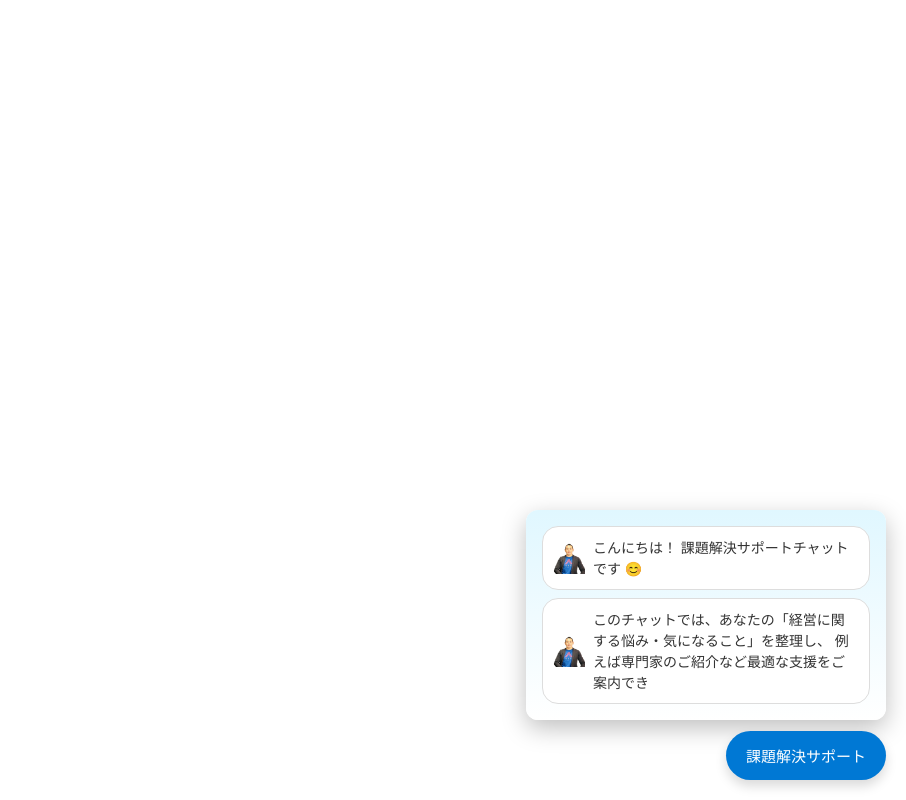
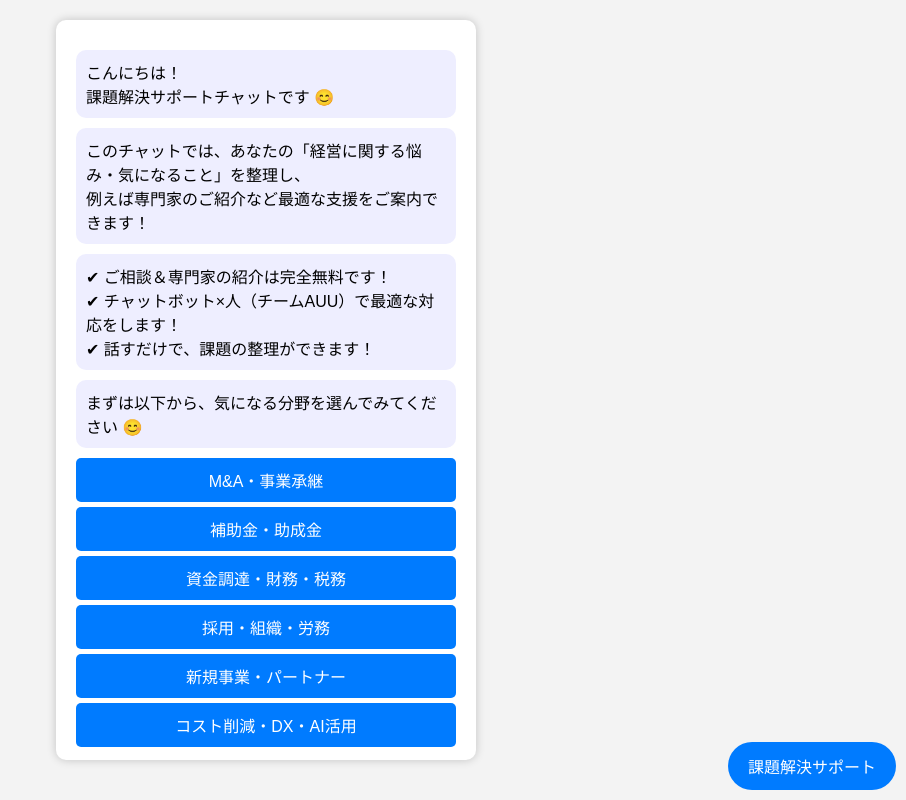
Before and after one commit to Yusuke-AUU/AUU-AutoStart-Chatbot, a plain HTML site: page index.html in a window 1280 px wide. Shown: the whole page, without its empty margins (374-1280 px from the left). Drawn offline with Linux system fonts and the light colour scheme.

Commit message:
Add files via upload

```diff
--- a/index.html
+++ b/index.html
@@ -1,16 +1,17 @@
+
 <!DOCTYPE html>
 <html lang="ja">
 <head>
   <meta charset="UTF-8" />
   <meta name="viewport" content="width=device-width, initial-scale=1.0"/>
-  <title>課題解決チャットサポート</title>
+  <title>課題解決サポートチャット</title>
   <link rel="stylesheet" href="style.css" />
 </head>
 <body>
-  <button class="chat-launcher" onclick="startChat()">課題解決サポート</button>
-  <div class="chat-box" id="chatBox">
-    <div class="chat-body" id="chatBody"></div>
+  <div id="chatBox">
+    <div id="chatBody"></div>
   </div>
+  <button id="startButton" onclick="startChat()">課題解決サポート</button>
   <script src="script.js"></script>
 </body>
 </html>
--- a/script.js
+++ b/script.js
@@ -21,9 +21,9 @@ let selectedSubcategory = "";
 function startChat() {
   chatBox.style.display = "flex";
   chatBody.innerHTML = "";
-  typeMessage("こんにちは！\n課題解決サポートチャットです 😊", () => {
-    typeMessage("このチャットでは、あなたの「経営に関する悩み・気になること」を整理し、\n例えば専門家のご紹介など最適な支援をご案内できます！", () => {
-      typeMessage("✔ ご相談＆専門家の紹介は完全無料です！\n\n✔ チャットボット×人（チームAUU）で最適な対応をします！\n\n✔ 話すだけで、課題の整理ができます！", () => {
+  typeMessage("こんにちは！<br>課題解決サポートチャットです 😊", () => {
+    typeMessage("このチャットでは、あなたの「経営に関する悩み・気になること」を整理し、<br>例えば専門家のご紹介など最適な支援をご案内できます！", () => {
+      typeMessage("✔ ご相談＆専門家の紹介は完全無料です！<br>✔ チャットボット×人（チームAUU）で最適な対応をします！<br>✔ 話すだけで、課題の整理ができます！", () => {
         typeMessage("まずは以下から、気になる分野を選んでみてください 😊", () => {
           Object.keys(categories).forEach(cat => {
             const btn = document.createElement("button");
@@ -38,19 +38,13 @@ function startChat() {
   });
 }
 
-function typeMessage(text, callback) {
+function typeMessage(html, callback) {
   const msg = document.createElement("div");
   msg.className = "message bot";
+  msg.innerHTML = html;
   chatBody.appendChild(msg);
-  let i = 0;
-  const interval = setInterval(() => {
-    msg.textContent += text[i++];
-    scrollToBottom();
-    if (i >= text.length) {
-      clearInterval(interval);
-      if (callback) callback();
-    }
-  }, 60);
+  scrollToBottom();
+  if (callback) callback();
 }
 
 function handleCategory(cat) {
@@ -128,7 +122,7 @@ function submitForm() {
     body: JSON.stringify(payload)
   });
 
-  typeMessage("ありがとうございます！内容を確認し、担当よりご連絡いたします。\n私たちは、貴社の益々の発展を応援しております！\n引き続きよろしくお願いいたします。", () => {
+  typeMessage("ありがとうございます！内容を確認し、担当よりご連絡いたします。<br>私たちは、貴社の益々の発展を応援しております！<br>引き続きよろしくお願いいたします。", () => {
     const restart = document.createElement("button");
     restart.textContent = "🔁 もう一度相談する";
     restart.className = "restart-button";
--- a/style.css
+++ b/style.css
@@ -1,152 +1,78 @@
+
 body {
+  font-family: sans-serif;
+  background: #f3f3f3;
   margin: 0;
-  font-family: "Segoe UI", sans-serif;
-  background: linear-gradient(to bottom, #cdefff, #f0f9ff);
+  padding: 0;
 }
 
-.chat-launcher {
-  position: fixed;
-  bottom: 20px;
-  right: 20px;
-  background-color: #0078d4;
-  color: white;
-  border: none;
-  padding: 14px 20px;
-  border-radius: 30px;
-  font-size: 15px;
-  cursor: pointer;
-  box-shadow: 0 6px 12px rgba(0,0,0,0.15);
-  z-index: 1000;
+#chatBox {
+  display: none;
+  flex-direction: column;
+  width: 95%;
+  max-width: 400px;
+  height: 90vh;
+  margin: 20px auto;
+  background: white;
+  border-radius: 10px;
+  box-shadow: 0 0 10px rgba(0,0,0,0.2);
+  overflow-y: auto;
+  padding: 10px;
 }
 
-.chat-box {
-  display: none;
-  flex-direction: column;
-  position: fixed;
-  bottom: 80px;
-  right: 20px;
-  width: 360px;
-  max-width: 90%;
-  background: white;
-  border-radius: 12px;
-  box-shadow: 0 8px 24px rgba(0,0,0,0.25);
-  overflow: hidden;
-  z-index: 999;
-}
-
-.chat-body {
-  padding: 16px;
-  font-size: 14px;
-  color: #333;
-  max-height: 500px;
+#chatBody {
+  flex: 1;
   overflow-y: auto;
-  display: flex;
-  flex-direction: column;
-  gap: 8px;
-  background: linear-gradient(to bottom, #e0f7ff, #ffffff);
+  padding: 10px;
 }
 
 .message {
-  max-width: 80%;
-  padding: 10px 14px;
-  border-radius: 16px;
-  line-height: 1.5;
-  display: inline-block;
+  background: #eef;
+  margin: 10px 0;
+  padding: 10px;
+  border-radius: 10px;
 }
 
-.bot {
-  align-self: flex-start;
-  background-color: #ffffff;
-  border: 1px solid #ddd;
-  color: #333;
-  position: relative;
-  padding-left: 50px;
-  background-image: url('tanaka-photo.png');
-  background-size: 32px 32px;
-  background-repeat: no-repeat;
-  background-position: 10px center;
+.message.bot {
+  background: #eef;
 }
 
-.user {
-  align-self: flex-end;
-  background-color: #dcf8c6;
-  color: #000;
+button.category-button,
+button.subcategory-button,
+button.submit-button,
+button.restart-button {
+  display: block;
+  width: 100%;
+  margin: 5px 0;
+  padding: 10px;
+  border: none;
+  border-radius: 5px;
+  background: #007bff;
+  color: white;
+  font-size: 16px;
+  cursor: pointer;
 }
 
-.category-button, .subcategory-button, .submit-button, .restart-button {
-  display: inline-block;
-  margin-top: 6px;
-  padding: 10px;
-  background-color: #0078d4;
+button:hover {
+  opacity: 0.9;
+}
+
+.form-input {
+  width: 100%;
+  margin: 5px 0;
+  padding: 8px;
+  font-size: 16px;
+}
+
+#startButton {
+  position: fixed;
+  bottom: 10px;
+  right: 10px;
+  background: #007bff;
   color: white;
   border: none;
-  border-radius: 16px;
+  padding: 12px 20px;
+  border-radius: 30px;
+  font-size: 16px;
   cursor: pointer;
-  font-size: 14px;
 }
-
-.category-button:hover, .subcategory-button:hover, .submit-button:hover, .restart-button:hover {
-  background-color: #005ea2;
-}
-
-input, textarea {
-  width: 100%;
-  margin-top: 6px;
-  padding: 8px;
-  font-size: 14px;
-  border-radius: 6px;
-  border: 1px solid #ccc;
-  box-sizing: border-box;
-}
-
-
-textarea#message {
-  height: 4em;
-  resize: vertical;
-}
-
-textarea.form-input {
-  height: 4em;
-  resize: vertical;
-  padding: 8px;
-  border-radius: 6px;
-  border: 1px solid #ccc;
-  width: 100%;
-  box-sizing: border-box;
-}
-
-/* 最終調整 */
-textarea.form-input {
-  height: 4em;
-  resize: vertical;
-  padding: 8px;
-  border-radius: 8px;
-  border: 1px solid #ccc;
-  width: 100%;
-  box-sizing: border-box;
-  font-family: inherit;
-  font-size: 1em;
-  outline: none;
-}
-
-/* 最終完全統一スタイル */
-textarea.form-input,
-input.form-input {
-  display: block;
-  width: 100%;
-  padding: 10px;
-  border: 1px solid #ccc;
-  border-radius: 8px;
-  font-size: 1em;
-  font-family: inherit;
-  box-sizing: border-box;
-  line-height: 1.4;
-  background-color: #fff;
-}
-
-textarea.form-input {
-  height: auto;
-  min-height: 4em;
-  resize: none;
-  overflow: hidden;
-}
```
